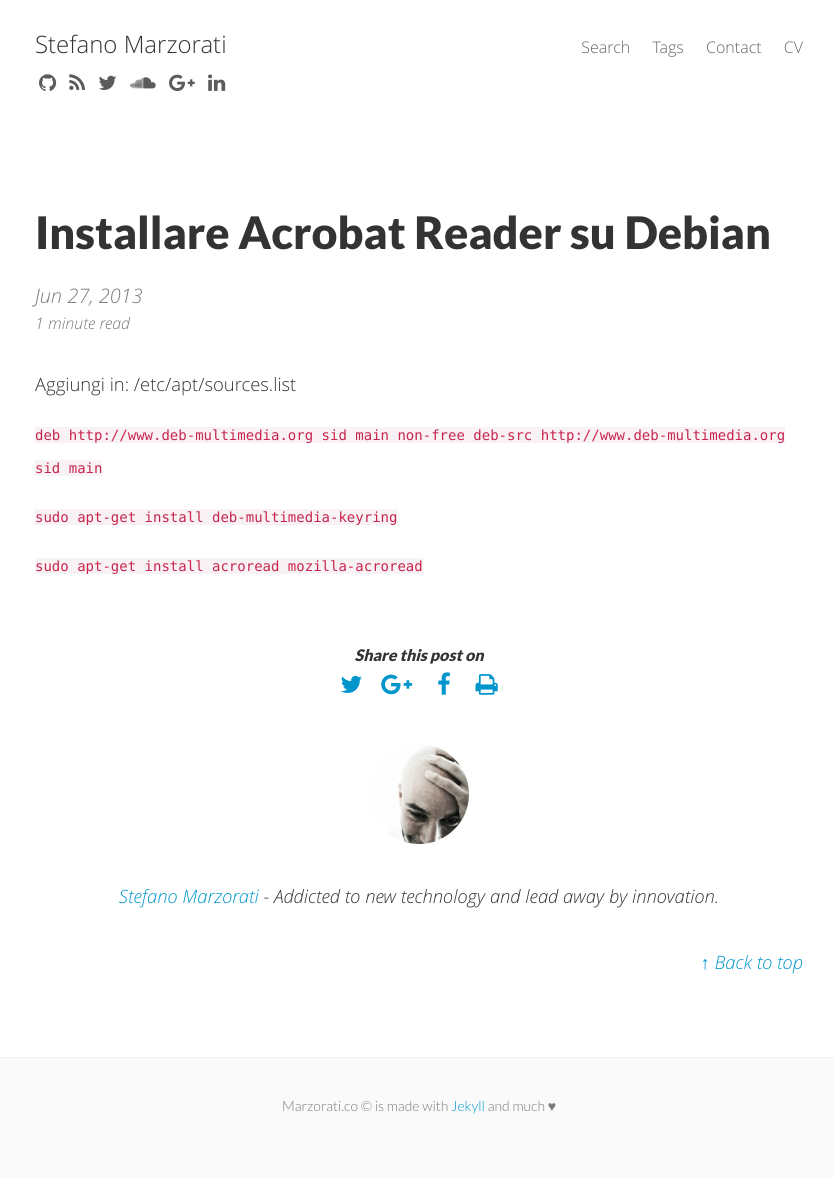
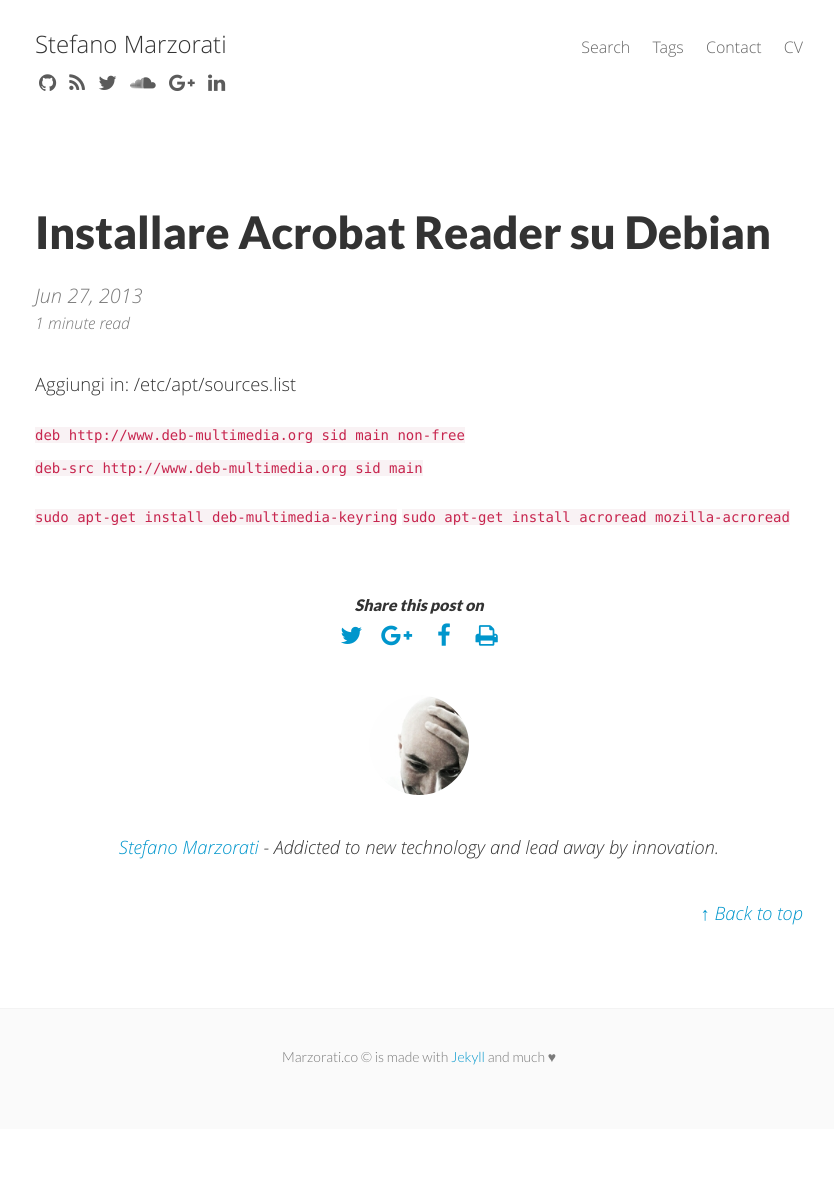
Before and after one commit to marste/Blog, a Jekyll site: the page built from _posts/2013-06-27-installare-acrobat-reader-debian.md, in a window 1280 px wide. Shown: the whole page, without its empty margins (221-1055 px from the left). Built offline with Jekyll 4.4.1, drawn with Linux system fonts in a browser that asks for light colours; nearby versions of some CDN libraries; Markdown is read by kramdown in place of the engine named in the settings; after the commit the page ends 1129 px from its top, so only the background shows below that.

```diff
--- a/_posts/2013-06-27-installare-acrobat-reader-debian.md
+++ b/_posts/2013-06-27-installare-acrobat-reader-debian.md
@@ -27,9 +27,8 @@ tags:
 ---
 Aggiungi in: /etc/apt/sources.list
 
-`deb http://www.deb-multimedia.org sid main non-free
-deb-src http://www.deb-multimedia.org sid main`
+`deb http://www.deb-multimedia.org sid main non-free`
+`deb-src http://www.deb-multimedia.org sid main`
 
 `sudo apt-get install deb-multimedia-keyring`
-
 `sudo apt-get install acroread mozilla-acroread`
```
